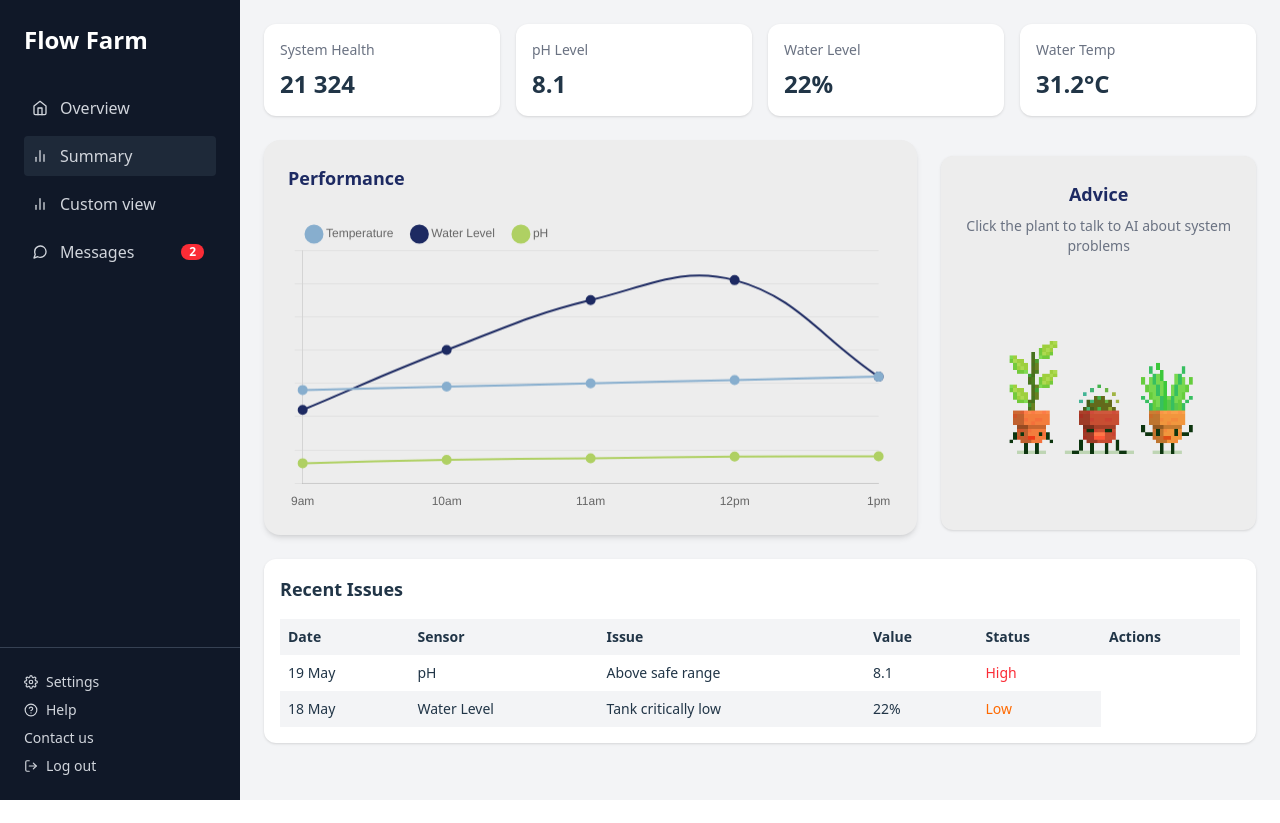
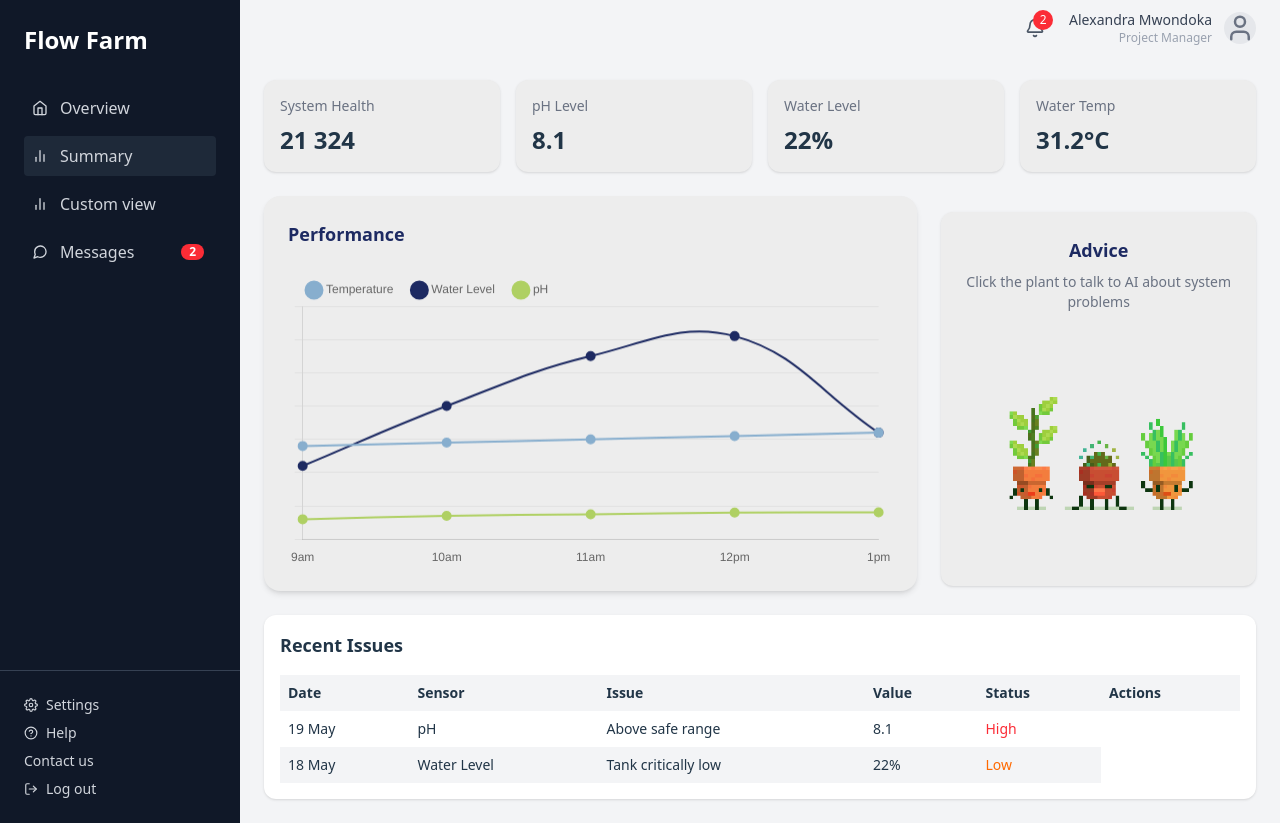
Before and after one commit to Blessedce/Flow-Farm, a React (Vite) app: page /dashboard in a window 1280 px wide. Before the commit the page ends 800 px from the top, so only its background shows below. Built offline with nearby package versions, Linux system fonts and the light colour scheme.

Commit message:
Further dashboard edits

```diff
--- a/package.json
+++ b/package.json
@@ -14,6 +14,7 @@
     "cors": "^2.8.6",
     "dotenv": "^17.3.1",
     "express": "^5.2.1",
+    "lucide-react": "^0.576.0",
     "mongodb": "^7.1.0",
     "mongoose": "^9.2.2",
     "react": "^19.2.0",
--- a/src/components/dashboard/DashboardLayout.jsx
+++ b/src/components/dashboard/DashboardLayout.jsx
@@ -1,6 +1,6 @@
 import Sidebar from "./Sidebar";
 import { Outlet } from "react-router-dom";
-
+import Topbar from "./Topbar";
 export default function DashboardLayout(){
 
   return(
@@ -9,9 +9,18 @@ export default function DashboardLayout(){
       {/* Sidebar */}
       <Sidebar />
 
-      {/* Page Content */}
-      <div className="flex-1 p-4 sm:p-6">
-        <Outlet />
+
+            {/* Right Side */}
+      <div className="flex-1 flex flex-col">
+
+        {/* Topbar */}
+        <Topbar />
+
+        {/* Page Content */}
+        <div className="p-4 sm:p-6">
+          <Outlet />
+        </div>
+
       </div>
 
     </div>
--- a/src/components/dashboard/Sidebar.jsx
+++ b/src/components/dashboard/Sidebar.jsx
@@ -2,7 +2,7 @@ import { FiHome, FiBarChart2, FiMessageCircle, FiSettings, FiHelpCircle, FiLogOu
 
 export default function Sidebar() {
   return (
-    <div className="hidden md:flex flex-col w-60 bg-gray-900 text-gray-300 h-screen justify-between">
+    <div className="hidden md:flex flex-col w-60 bg-gray-900 text-gray-300 min-h-screen justify-between">
 
       {/* Top Section */}
       <div className="p-6">
--- a/src/components/dashboard/StatCard.jsx
+++ b/src/components/dashboard/StatCard.jsx
@@ -1,7 +1,7 @@
 export default function StatCard({title,value}) {
 
   return (
-    <div className="bg-white p-4 rounded-xl shadow">
+    <div className="bg-[#ededed] p-4 rounded-xl shadow">
 
       <p className="text-gray-500 text-sm">
         {title}
--- /dev/null
+++ b/src/components/dashboard/Topbar.jsx
@@ -0,0 +1,40 @@
+import { Bell } from "lucide-react";
+import {User} from "lucide-react";
+export default function Topbar() {
+  return (
+    <div className="flex items-center justify-end bg-grey-100 h-14 px-6 ">
+
+      {/* Notification */}
+      <div className="relative mr-6 cursor-pointer">
+        <Bell className="w-5 h-5 text-gray-600" />
+
+        {/* Notification Badge */}
+        <span className="absolute -top-2 -right-2 bg-red-500 text-white text-xs w-5 h-5 flex items-center justify-center rounded-full">
+          2
+        </span>
+      </div>
+
+      {/* User Info */}
+      <div className="flex items-center gap-3">
+
+        {/* Name + Role */}
+        <div className="text-right">
+          <p className="text-sm font-medium text-gray-700">
+            Alexandra Mwondoka
+          </p>
+          <p className="text-xs text-gray-400">
+            Project Manager
+          </p>
+        </div>
+
+        {/* Avatar */}
+        <div className="w-8 h-8 rounded-full bg-gray-200 flex items-center justify-center">
+          <span className="text-gray-500 text-sm">
+            <User size={30}/>
+          </span>
+        </div>
+
+      </div>
+    </div>
+  );
+}
```
Also changed, not shown: 1 other file (tests, documents, lock files or other folders).
